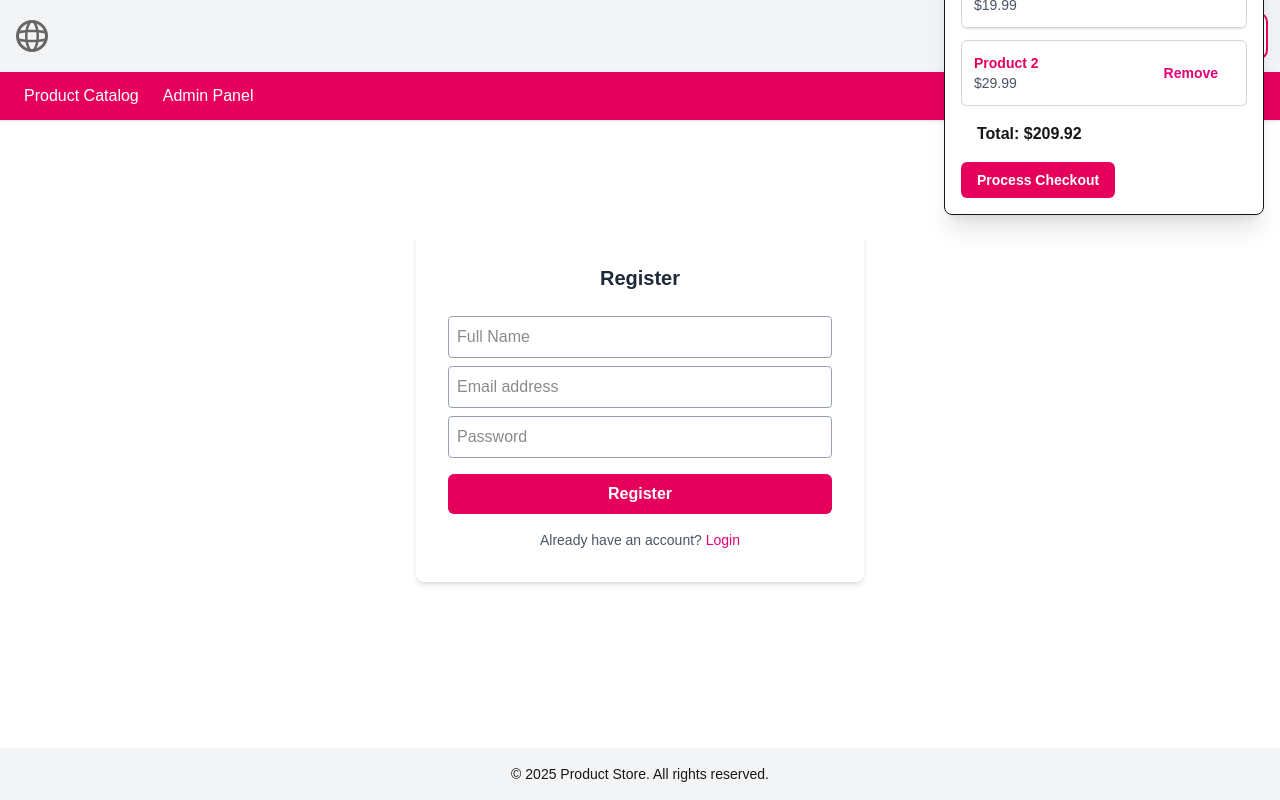
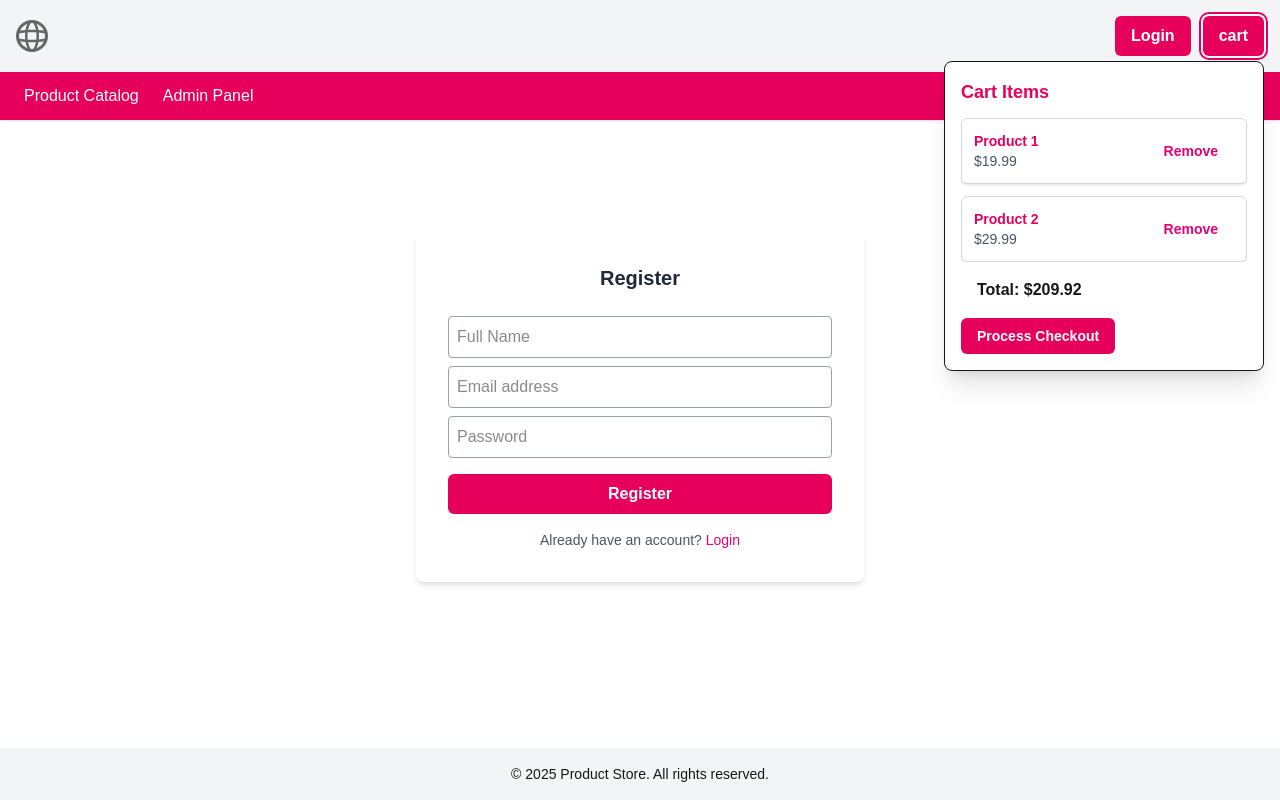
Before and after one commit to paghar/nodejs-nextjs-fullstack-app, a Next.js app in the folder frontend/: page /userLogin/Register in a window 1280 px wide. Both pictures are taken after a click on the button "cart". Built offline with nearby package versions, Linux system fonts and the light colour scheme; no server answers.

Commit message:
fix cart postion menu bug

```diff
--- a/frontend/src/components/cart/Cart.tsx
+++ b/frontend/src/components/cart/Cart.tsx
@@ -11,7 +11,7 @@ const Cart: React.FC<CartProps> = ({
   const isEmpty = items.length === 0;
 
   return (
-    <div className="absolute right-0 mt-12 w-80 bg-white border rounded-lg shadow-xl z-10 p-4">
+    <div className="absolute right-0 mt-90 w-80 bg-white border rounded-lg shadow-xl z-10 p-4">
       <h4 className="text-lg font-semibold text-[#e6005c] mb-3">
         {cartText.cartItems}
       </h4>
```
